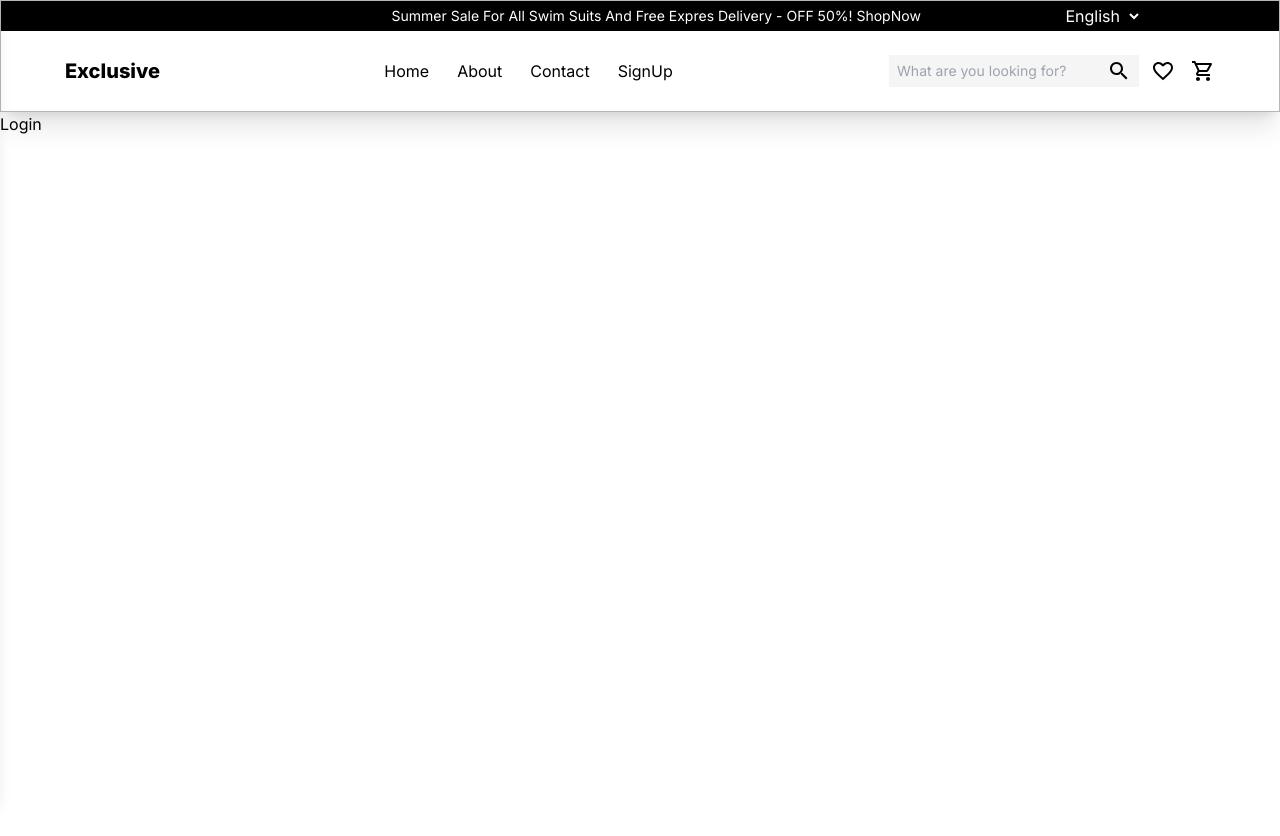
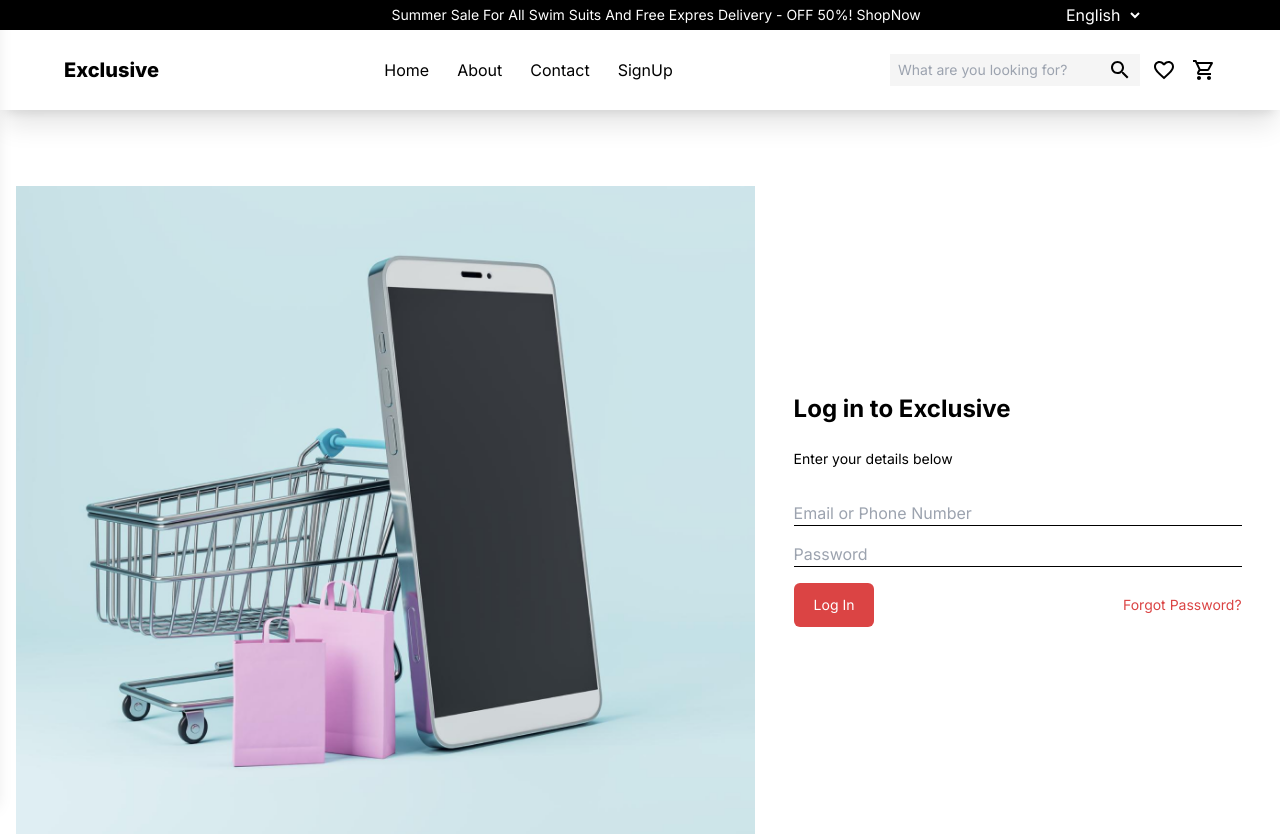
Before and after one commit to EasyCode01/e-shop, a Next.js app: page /login in a window 1280 px wide. Shown: the top 836 px of the page. Before the commit the page ends 800 px from the top, so only its background shows below. Built offline with nearby package versions, Linux system fonts and the light colour scheme.

Commit message:
conpleted login page

```diff
--- a/app/about/page.jsx
+++ b/app/about/page.jsx
@@ -8,7 +8,7 @@ export default function About() {
   const pathname = usePathname();
 
   return (
-    <main className="container pt-8">
+    <main className="container mt-40 md:mt-30 lg:mt-10">
       <nav className="capitalize">
         <span className="text-deep-gray mr-2">Home </span>
         {pathname}
--- a/app/components/Navbar.jsx
+++ b/app/components/Navbar.jsx
@@ -10,7 +10,7 @@ import SideMenu from "./SideMenu";
 
 export default function Navbar() {
   return (
-    <nav className="flex flex-col justify-center items-center border-bottom  max-lg:fixed top-0 left-0 z-20 bg-white w-full shadow-xl">
+    <nav className="flex flex-col justify-center items-center  max-lg:fixed top-0 left-0 z-20 bg-white w-full shadow-xl">
       <SideMenu />
       <header className="flex justify-center md:justify-end bg-black text-white  p-1  w-full ">
         <div className="w-4/5 flex flex-col md:flex-row gap-2 justify-evenly">
--- a/app/components/about/AnalyticCard.jsx
+++ b/app/components/about/AnalyticCard.jsx
@@ -6,7 +6,7 @@ export default function AnalyticCard() {
       {analytics.map((item, index) => (
         <div
           className={`analytics p-4 rounded-lg text-center ${
-            index === 1 ? "bg-red" : ""
+            index === 1 ? "bg-red text-white" : ""
           }`}
           key={index}
         >
--- a/app/constant/data.jsx
+++ b/app/constant/data.jsx
@@ -11,7 +11,7 @@ import Twitter from "@mui/icons-material/Twitter";
 export const navLinks = [
   {
     label: "Home",
-    link: "/home",
+    link: "/",
   },
   {
     label: "About",
--- a/app/globals.css
+++ b/app/globals.css
@@ -18,6 +18,10 @@ img {
 
   .border-bottom {
     border: 1px solid rgba(128, 128, 128, 0.575);
+  }
+
+  .margin-top {
+    margin-top: 5%;
   }
 
   .analytics {
--- a/app/layout.jsx
+++ b/app/layout.jsx
@@ -1,11 +1,10 @@
 import "./globals.css";
 import { Inter } from "next/font/google";
-
 
 // components
 import { ContextProvider } from "./context/AppContext";
 import Navbar from "./components/Navbar";
-
+import Footer from "./components/footer/Footer";
 
 const inter = Inter({ subsets: ["latin"] });
 
@@ -21,6 +20,7 @@ export default function RootLayout({ children }) {
         <ContextProvider>
           <Navbar />
           {children}
+          <Footer />
         </ContextProvider>
       </body>
     </html>
--- a/app/login/page.jsx
+++ b/app/login/page.jsx
@@ -1,3 +1,35 @@
+import Link from "next/link";
+
 export default function Login() {
-  return <div>Login</div>;
+  return (
+    <main className="min-h-screen min-w-screen flex items-center gap-4 justify-center p-4">
+      <div className="hidden md:block w-3/5">
+        <img src="/images/dl.beatsnoop 1.png" alt="Logo" className=" h-auto" />
+      </div>
+      <div className="w-full md:w-2/5">
+        <div className="max-w-md mx-auto flex flex-col gap-4">
+          <h1 className="text-2xl font-bold mb-2">Log in to Exclusive</h1>
+          <p className="text-sm mb-4">Enter your details below</p>
+          <form className="flex flex-col space-y-4">
+            <input
+              type="text"
+              placeholder="Email or Phone Number"
+              className="border-b border-gray-400 focus:outline-none focus:border-black"
+            />
+            <input
+              type="password"
+              placeholder="Password"
+              className="border-b border-gray-400 focus:outline-none focus:border-black"
+            />
+            <div className="flex items-center justify-between">
+              <button className="btn-primary">Log In</button>
+              <Link href="/forgot" className="text-sm text-red">
+                Forgot Password?
+              </Link>
+            </div>
+          </form>
+        </div>
+      </div>
+    </main>
+  );
 }
--- a/app/not-found.jsx
+++ b/app/not-found.jsx
@@ -2,9 +2,11 @@ import Link from "next/link";
 
 export default function NotFound() {
   return (
-    <main className="flex items-center justify-center flex-col gap-5">
-      <h1 className="text-6xl font-medium">404 Not Found</h1>
-      <p>
+    <main className="h-screen flex items-center justify-center flex-col gap-5 px-4">
+      <h1 className="text-4xl md:text-6xl font-medium text-center">
+        404 Not Found
+      </h1>
+      <p className="text-center">
         You visited a page that does not exist. You may go back to the home
         page.
       </p>
--- a/app/page.jsx
+++ b/app/page.jsx
@@ -2,7 +2,6 @@ import Hero from "./sections/home/Hero";
 import FlashSales from "./sections/home/FlashSales";
 import BestSelling from "./sections/home/BestSelling";
 import BottomNavbar from "./components/BottomNavbar";
-import Footer from "./components/footer/Footer";
 import ExploreProducts from "./sections/home/ExploreProducts";
 import FastDelivery from "./sections/home/FastDelivery";
 import MiniBanner from "./sections/home/MiniBanner";
@@ -22,7 +21,6 @@ export default function Home() {
       <ExploreProducts />
       <NewArrival />
       <FastDelivery />
-      <Footer />
     </main>
   );
 }
```
